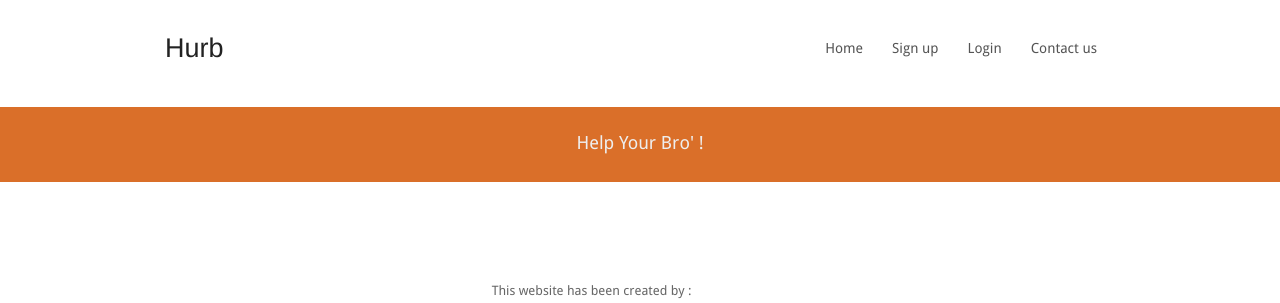
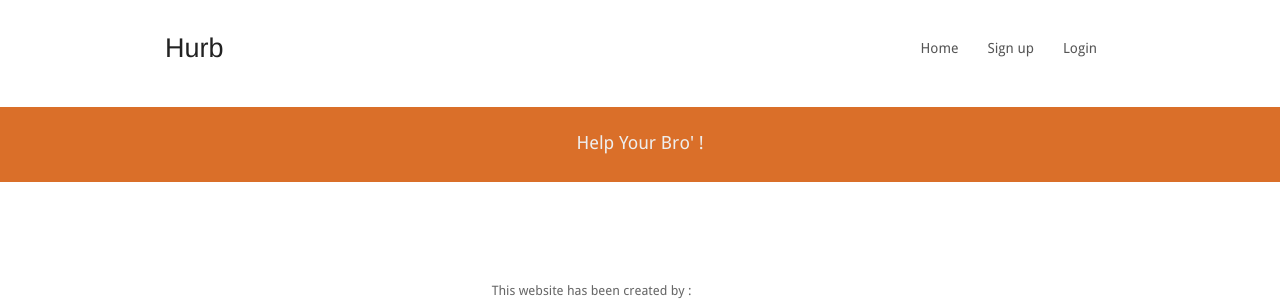
Before and after one commit to EricPerlinski/Hurb, a Python web app: template templates/contact.html in a window 1280 px wide. Shown: the top 303 px of the page. Run offline with Jinja, Linux system fonts and the light colour scheme; the template is opened without the code that fills it, so the values that code supplies are empty; some libraries are stand-ins or nearby versions.

Commit message:
delete of contact us button

```diff
--- a/main.py
+++ b/main.py
@@ -253,7 +253,7 @@
         else:
             tasks = getAllTasks(True)
             comments = getAllComments(True)
-            errorlog="you need to be log if you want to add a comment"
+            errorlog="you need to be log if you want to add a comment or participate"
             self.render('home.html',tasks = tasks, comments = comments,errorlog=errorlog)
 
 
--- a/templates/header.html
+++ b/templates/header.html
@@ -69,9 +69,6 @@
             <a href="/login">Login</a>
             </li>
 	{% endif %}
-            <li>
-            <a href="contact.html">Contact us</a>
-            </li>
         </ul>
         </nav>
     </div>
--- a/templates/header2.html
+++ b/templates/header2.html
@@ -69,9 +69,6 @@
             <a href="/login">Login</a>
             </li>
 	{% endif %}
-            <li>
-            <a href="contact.html">Contact us</a>
-            </li>
         </ul>
         </nav>
     </div>
```
